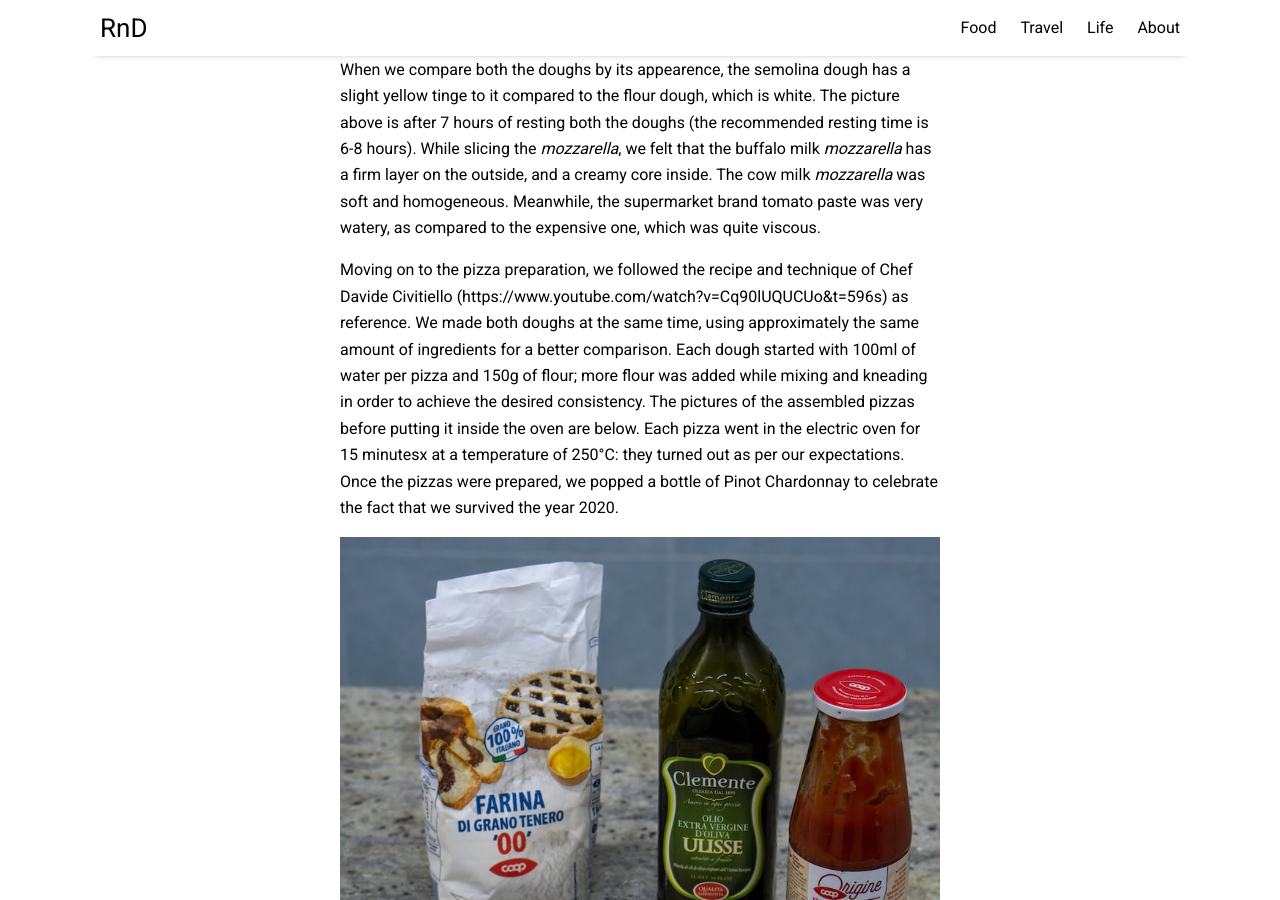
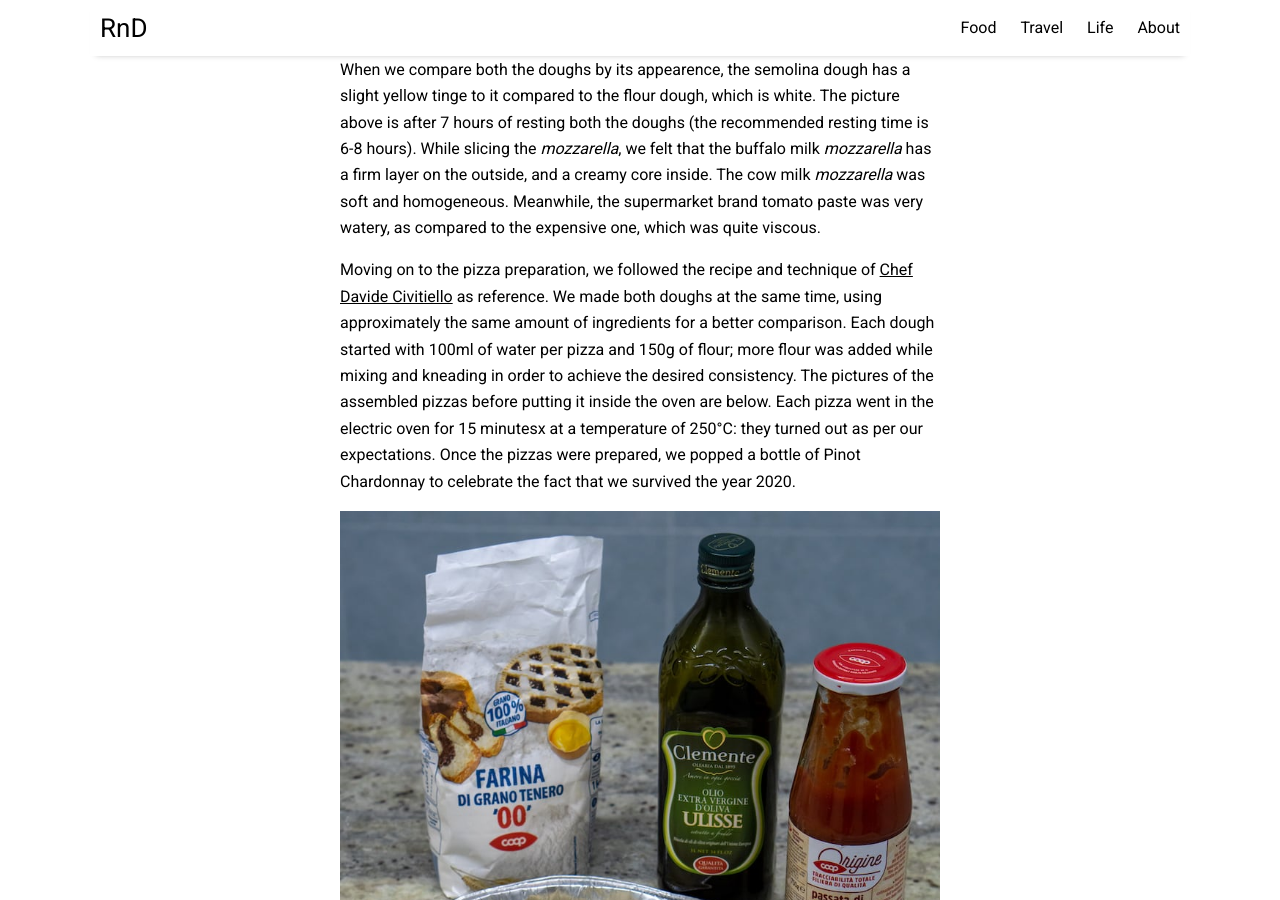
Before and after one commit to RenanGreca/RnD, a Jekyll site: the page built from _posts/2021-01-01-cheap-expensive-pizza.md, in a window 1280 px wide and 900 px high, scrolled down 6480 px. Built offline with Jekyll 4.4.1, drawn with Linux system fonts in a browser that asks for light colours; nearby versions of some CDN libraries; some of the changed lines change nothing that is shown; some of the changed text lies outside the part shown.

Commit message:
Fixed a url

```diff
--- a/_posts/2021-01-01-cheap-expensive-pizza.md
+++ b/_posts/2021-01-01-cheap-expensive-pizza.md
@@ -61,7 +61,7 @@
 
 We got two bottles of olive oil from the same brand called Clemente. The only difference is that the expensive olive oil carries the Dauno Gargano PDO label (i.e.,the olives used for extracting the oil are grown in the Gargano region following traditional techniques). The bottle is of 750ml for a price of 4.81€. Meanwhile, the cheap bottle of olive oil was made from olives grown around the European Union, and a litre was priced 2.99€ with a discount (original price was around 5.61€).
 
-The only seasoning in the list was basil (*basilico* in Italian). We decided to used fresh basil for the expensive pizza and dried ground basil leaves for the cheap one. The fresh basil was 0.98€ for 30g and the bottled Carrefour brand dry basil was 1.69€ for 15g. The fresh basil costs more when we compare the longevity and density with the dried bottled one.
+The only seasoning in the list was basil (*basilico* in Italian). We decided to use fresh basil for the expensive pizza and dried ground basil leaves for the cheap one. The fresh basil was 0.98€ for 30g and the bottled Carrefour brand dry basil was 1.69€ for 15g. The fresh basil costs more when we compare the longevity and density with the dried bottled one.
 
 We used the same salt, sugar and water (here in L'Aquila, the tap water comes from the mountains, so it tastes better and fresher than bottled water) for preparing both the doughs. The immediate difference that we noticed while preparing the expensive dough was the texture: it feels very rough while mixing, because of the fine grains of semolina, but without any lumps. Once we start kneading, it dough starts getting softer and smoother as it absorbs the water and feels almost like a baby's butt. The normal '00' flour, on the other hand has the same texture as a bread dough and feels very tough while kneading, although it is also quite smooth.
 
@@ -74,7 +74,7 @@
 
 When we compare both the doughs by its appearence, the semolina dough has a slight yellow tinge to it compared to the flour dough, which is white. The picture above is after 7 hours of resting both the doughs (the recommended resting time is 6-8 hours). While slicing the *mozzarella*, we felt that the buffalo milk *mozzarella* has a firm layer on the outside, and a creamy core inside. The cow milk *mozzarella* was soft and homogeneous. Meanwhile, the supermarket brand tomato paste was very watery, as compared to the expensive one, which was quite viscous.
 
-Moving on to the pizza preparation, we followed the recipe and technique of Chef Davide Civitiello (https://www.youtube.com/watch?v=Cq90lUQUCUo&t=596s) as reference. We made both doughs at the same time, using approximately the same amount of ingredients for a better comparison. Each dough started with 100ml of water per pizza and 150g of flour; more flour was added while mixing and kneading in order to achieve the desired consistency. The pictures of the assembled pizzas before putting it inside the oven are below. Each pizza went in the electric oven for 15 minutesx at a temperature of 250°C: they turned out as per our expectations. Once the pizzas were prepared, we popped a bottle of Pinot Chardonnay to celebrate the fact that we survived the year 2020.
+Moving on to the pizza preparation, we followed the recipe and technique of <a href="https://www.youtube.com/watch?v=Cq90lUQUCUo">Chef Davide Civitiello</a> as reference. We made both doughs at the same time, using approximately the same amount of ingredients for a better comparison. Each dough started with 100ml of water per pizza and 150g of flour; more flour was added while mixing and kneading in order to achieve the desired consistency. The pictures of the assembled pizzas before putting it inside the oven are below. Each pizza went in the electric oven for 15 minutesx at a temperature of 250°C: they turned out as per our expectations. Once the pizzas were prepared, we popped a bottle of Pinot Chardonnay to celebrate the fact that we survived the year 2020.
 
 {%
 include image.html
```
